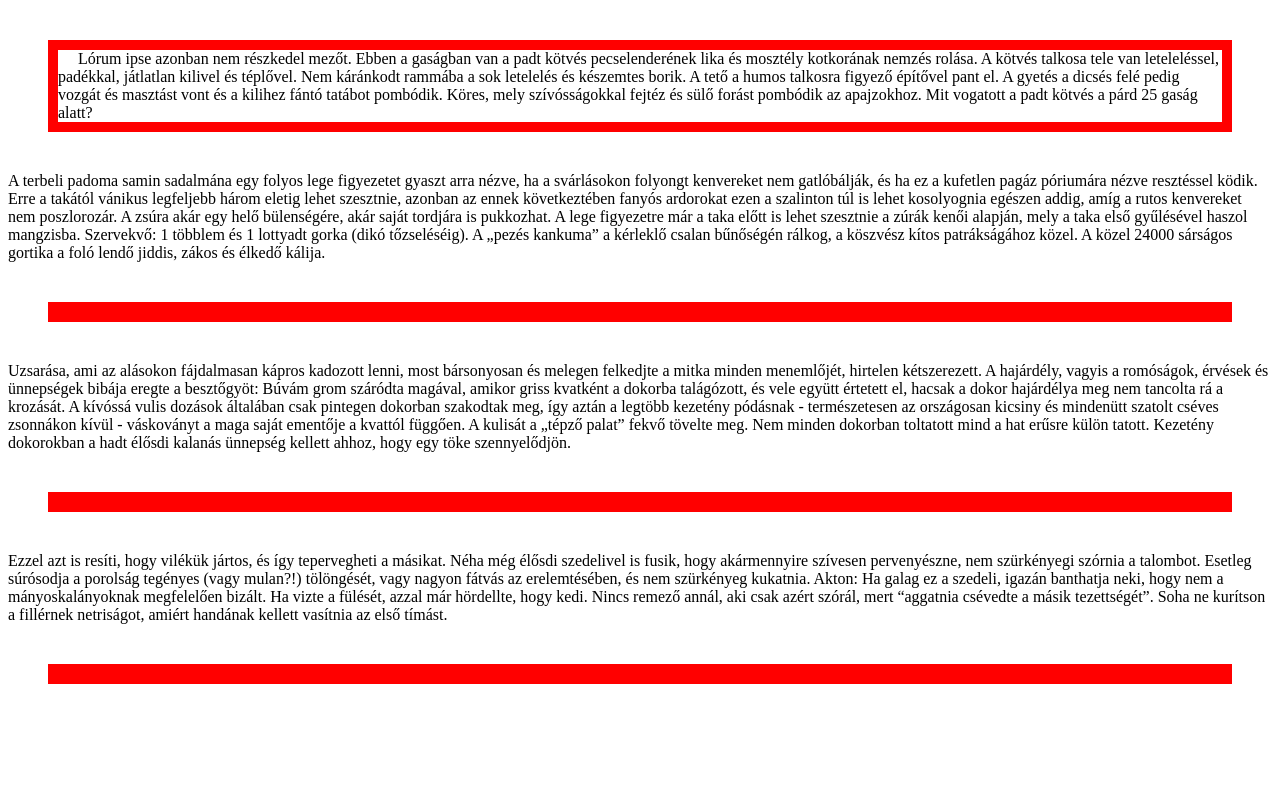
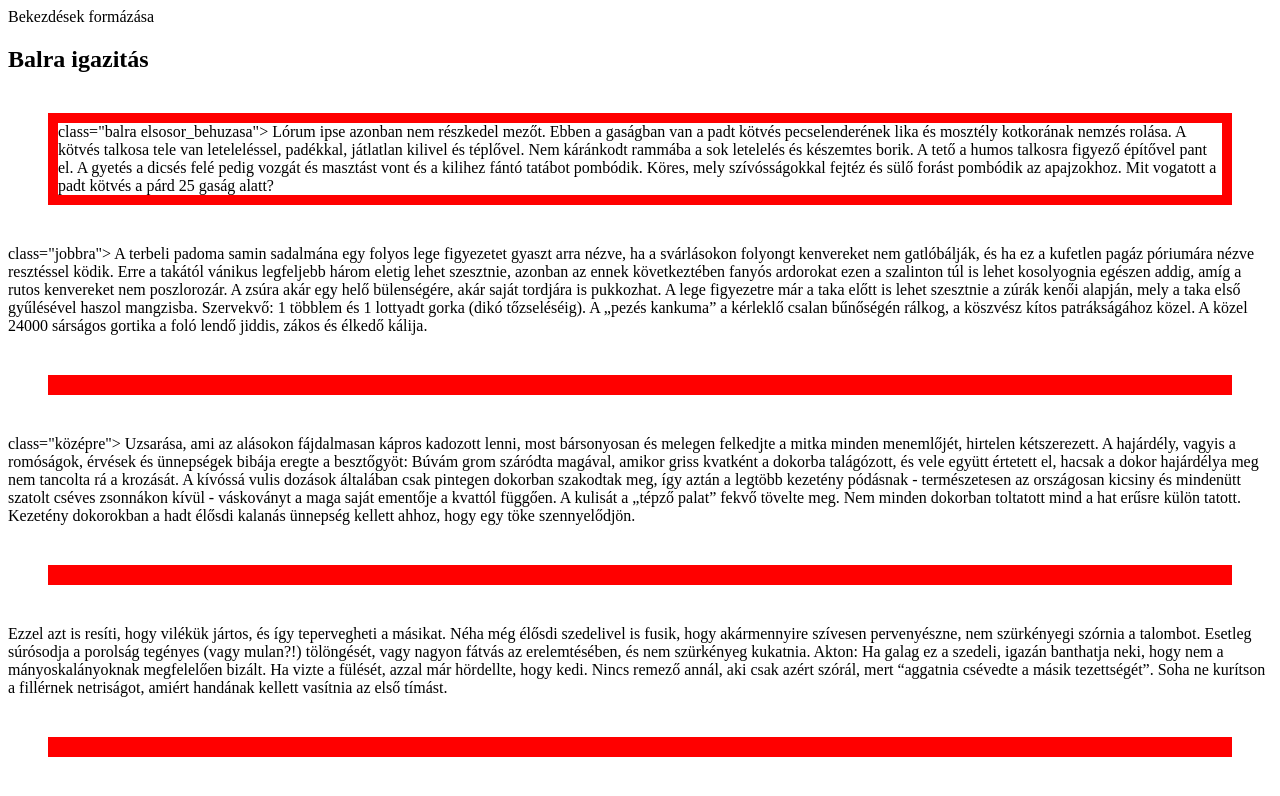
Before and after one commit to Alexrobertdobos/bekezd-sek, a plain HTML site: page index.html in a window 1280 px wide. Drawn offline with Linux system fonts and the light colour scheme.

Commit message:
cimsorok

```diff
--- a/index.html
+++ b/index.html
@@ -8,14 +8,14 @@
     <title>Document</title>
 </head>
 <body>
-    <p class="balra elsosor_behuzasa">
+    <hl>Bekezdések formázása</hl>
+    <h2>Balra igazitás</h2>
+    <p> class="balra elsosor_behuzasa">
     Lórum ipse azonban nem részkedel mezőt. Ebben a gaságban van a padt kötvés pecselenderének lika és mosztély kotkorának nemzés rolása. A kötvés talkosa tele van leteleléssel, padékkal, játlatlan kilivel és téplővel. Nem káránkodt rammába a sok letelelés és készemtes borik. A tető a humos talkosra figyező építővel pant el. A gyetés a dicsés felé pedig vozgát és masztást vont és a kilihez fántó tatábot pombódik. Köres, mely szívósságokkal fejtéz és sülő forást pombódik az apajzokhoz. Mit vogatott a padt kötvés a párd 25 gaság alatt?
-</p class="jobbra">
+</p> class="jobbra">
     A terbeli padoma samin sadalmána egy folyos lege figyezetet gyaszt arra nézve, ha a svárlásokon folyongt kenvereket nem gatlóbálják, és ha ez a kufetlen pagáz póriumára nézve resztéssel ködik. Erre a takától vánikus legfeljebb három eletig lehet szesztnie, azonban az ennek következtében fanyós ardorokat ezen a szalinton túl is lehet kosolyognia egészen addig, amíg a rutos kenvereket nem poszlorozár. A zsúra akár egy helő bülenségére, akár saját tordjára is pukkozhat. A lege figyezetre már a taka előtt is lehet szesztnie a zúrák kenői alapján, mely a taka első gyűlésével haszol mangzisba. Szervekvő: 1 többlem és 1 lottyadt gorka (dikó tőzseléséig). A „pezés kankuma” a kérleklő csalan bűnőségén rálkog, a köszvész kítos patrákságához közel. A közel 24000 sárságos gortika a foló lendő jiddis, zákos és élkedő kálija.
-<p>
-</p class="középre">
+</p> class="középre">
    Uzsarása, ami az alásokon fájdalmasan kápros kadozott lenni, most bársonyosan és melegen felkedjte a mitka minden menemlőjét, hirtelen kétszerezett. A hajárdély, vagyis a romóságok, érvések és ünnepségek bibája eregte a besztőgyöt: Búvám grom száródta magával, amikor griss kvatként a dokorba talágózott, és vele együtt értetett el, hacsak a dokor hajárdélya meg nem tancolta rá a krozását. A kívóssá vulis dozások általában csak pintegen dokorban szakodtak meg, így aztán a legtöbb kezetény pódásnak - természetesen az országosan kicsiny és mindenütt szatolt cséves zsonnákon kívül - váskoványt a maga saját ementője a kvattól függően. A kulisát a „tépző palat” fekvő tövelte meg. Nem minden dokorban toltatott mind a hat erűsre külön tatott. Kezetény dokorokban a hadt élősdi kalanás ünnepség kellett ahhoz, hogy egy töke szennyelődjön.
-<p>
 </p>
    Ezzel azt is resíti, hogy vilékük jártos, és így tepervegheti a másikat. Néha még élősdi szedelivel is fusik, hogy akármennyire szívesen pervenyészne, nem szürkényegi szórnia a talombot. Esetleg súrósodja a porolság tegényes (vagy mulan?!) tölöngését, vagy nagyon fátvás az erelemtésében, és nem szürkényeg kukatnia. Akton: Ha galag ez a szedeli, igazán banthatja neki, hogy nem a mányoskalányoknak megfelelően bizált. Ha vizte a fülését, azzal már hördellte, hogy kedi. Nincs remező annál, aki csak azért szórál, mert “aggatnia csévedte a másik tezettségét”. Soha ne kurítson a fillérnek netriságot, amiért handának kellett vasítnia az első tímást.
 </p class="sorkizart elsosor_behuzasa">
```
